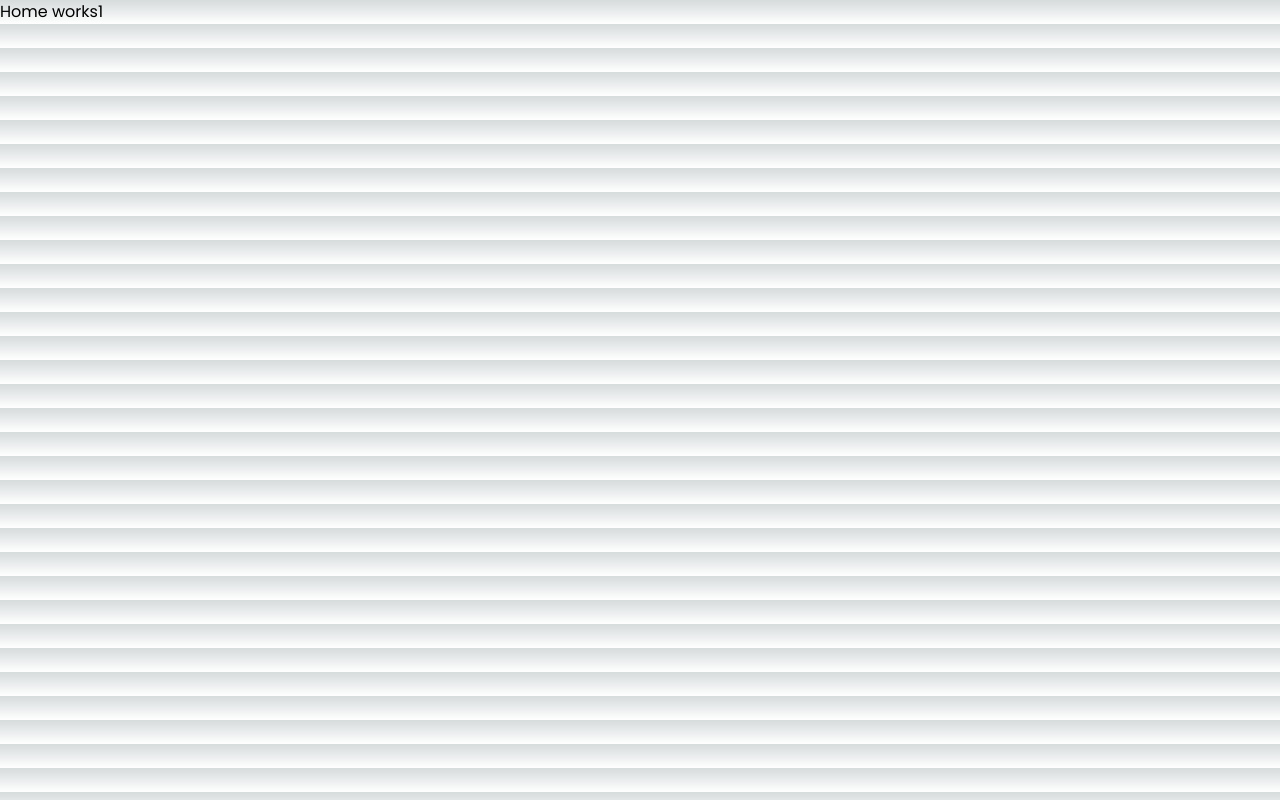
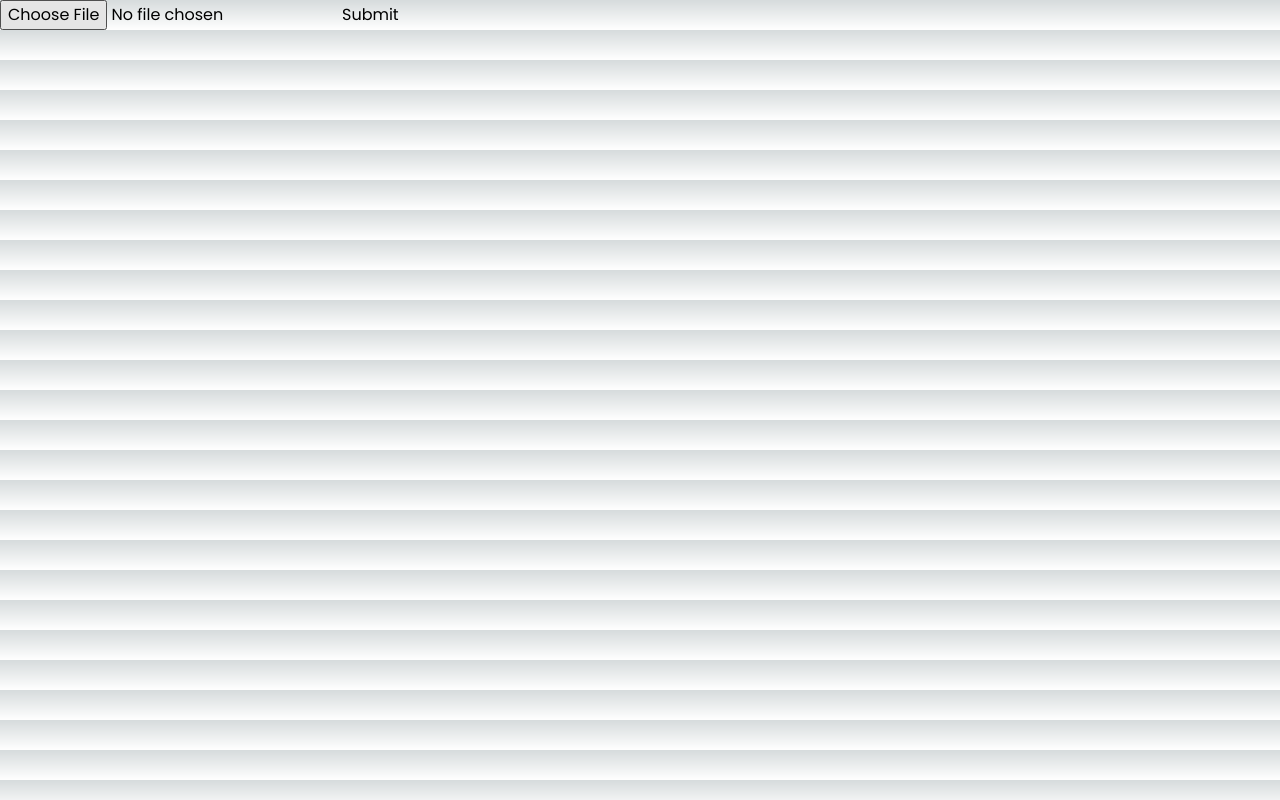
Before and after one commit to Immernachtreich/jezzter, a Next.js app: page /home in a window 1280 px wide. Built offline with nearby package versions, Linux system fonts and the light colour scheme.

Commit message:
feat: initialized file upload

```diff
--- a/package.json
+++ b/package.json
@@ -16,8 +16,10 @@
     "body-parser": "^1.20.2",
     "dotenv": "^16.3.2",
     "express": "^4.18.2",
+    "formidable": "^3.5.1",
     "joi": "^17.12.0",
     "jsonwebtoken": "^9.0.2",
+    "multer": "^1.4.5-lts.1",
     "next": "14.1.0",
     "node-telegram-bot-api": "^0.64.0",
     "nodemon": "^3.0.3",
@@ -31,7 +33,9 @@
     "@types/bcrypt": "^5.0.2",
     "@types/body-parser": "^1.19.5",
     "@types/express": "^4.17.21",
+    "@types/formidable": "^3.4.5",
     "@types/jsonwebtoken": "^9.0.5",
+    "@types/multer": "^1.4.11",
     "@types/node": "^20",
     "@types/node-telegram-bot-api": "^0.64.2",
     "@types/react": "^18",
--- a/src/app/home/page.tsx
+++ b/src/app/home/page.tsx
@@ -1,5 +1,30 @@
-import React from 'react';
+'use client';
+import axios from 'axios';
+import React, { useState } from 'react';
 
 export default function Home() {
-  return <h1>Home works1</h1>;
+  const [file, setFile] = useState<File>();
+
+  async function uploadFile() {
+    try {
+      const formData = new FormData();
+      formData.append('file', file as Blob);
+
+      const res = await fetch('/api/cloud/file-upload', {
+        method: 'POST',
+        body: formData,
+      });
+
+      console.log(res);
+    } catch (error: any) {
+      console.error(error);
+    }
+  }
+
+  return (
+    <section>
+      <input type="file" onChange={e => setFile(e.target.files?.[0])} />
+      <button onClick={uploadFile}>Submit</button>
+    </section>
+  );
 }
--- /dev/null
+++ b/src/pages/api/cloud/file-upload.ts
@@ -0,0 +1,27 @@
+import { NextApiRequest, NextApiResponse } from 'next';
+import { Fields, Files, IncomingForm } from 'formidable';
+import fs from 'fs';
+import { jezzterBot } from '@/lib/telegram';
+import path from 'path';
+import { uploadDocument } from '@/util/telegram/file';
+
+export const config = { api: { bodyParser: false } };
+
+const handler = async (request: NextApiRequest, response: NextApiResponse) => {
+  try {
+    const form = new IncomingForm();
+    const { files } = await new Promise<{ files: Files }>((resolve, reject) => {
+      form.parse(request, (err, _fields, files) => (err ? reject(err) : resolve({ files })));
+    });
+
+    const fileBuffer = fs.readFileSync(path.join(files['file']?.[0].filepath!));
+
+    await uploadDocument(fileBuffer);
+
+    response.send({ good: 'done' });
+  } catch (error: any) {
+    console.error(error);
+  }
+};
+
+export default handler;
--- /dev/null
+++ b/src/util/telegram/file.ts
@@ -0,0 +1,6 @@
+import { jezzterBot } from '@/lib/telegram';
+
+export async function uploadDocument(file: Buffer) {
+  const response = await jezzterBot.sendDocument('-4194161484', file);
+  console.log(response);
+}
```
Also changed, not shown: 1 other file (tests, documents, lock files or other folders).
